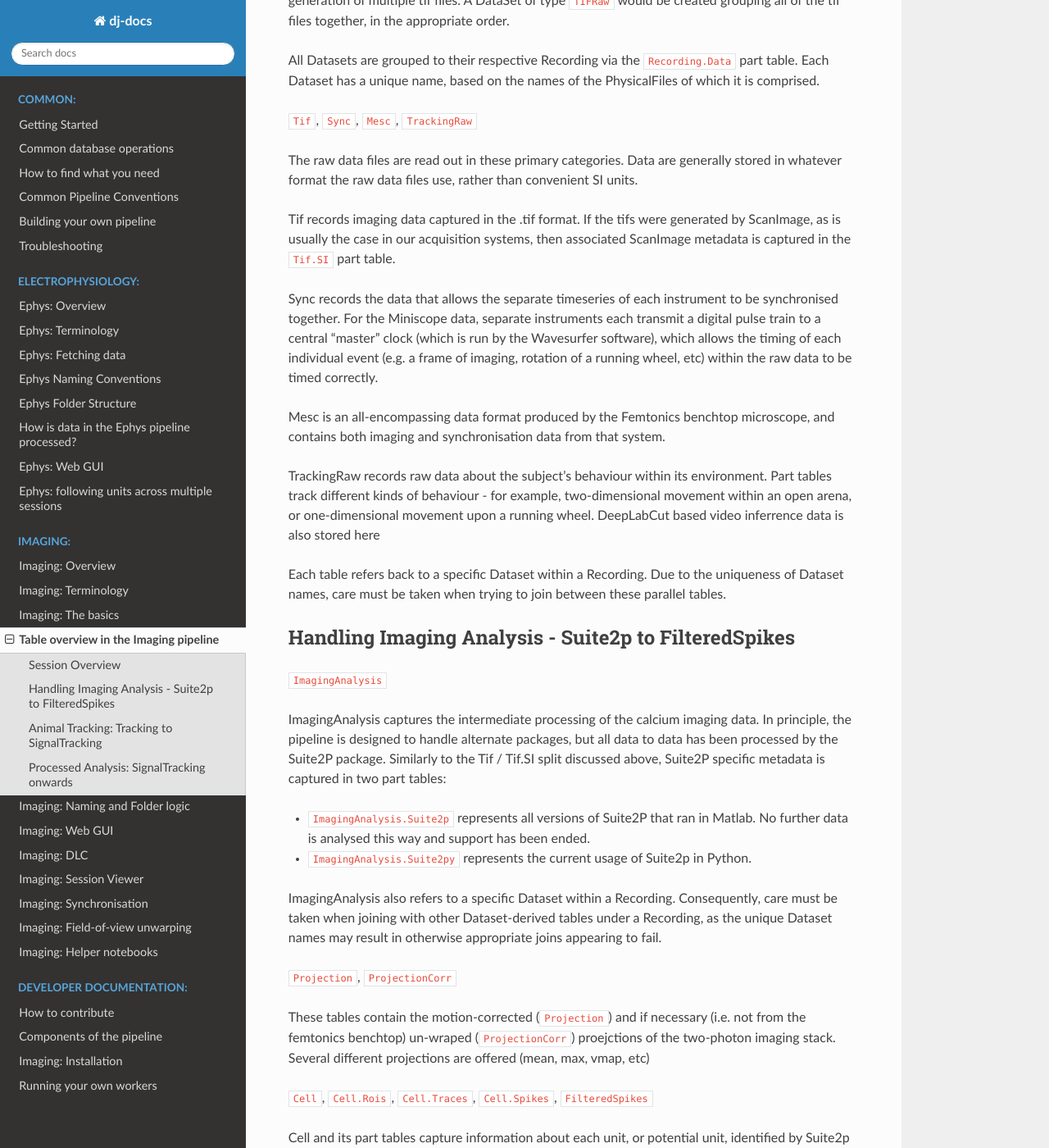
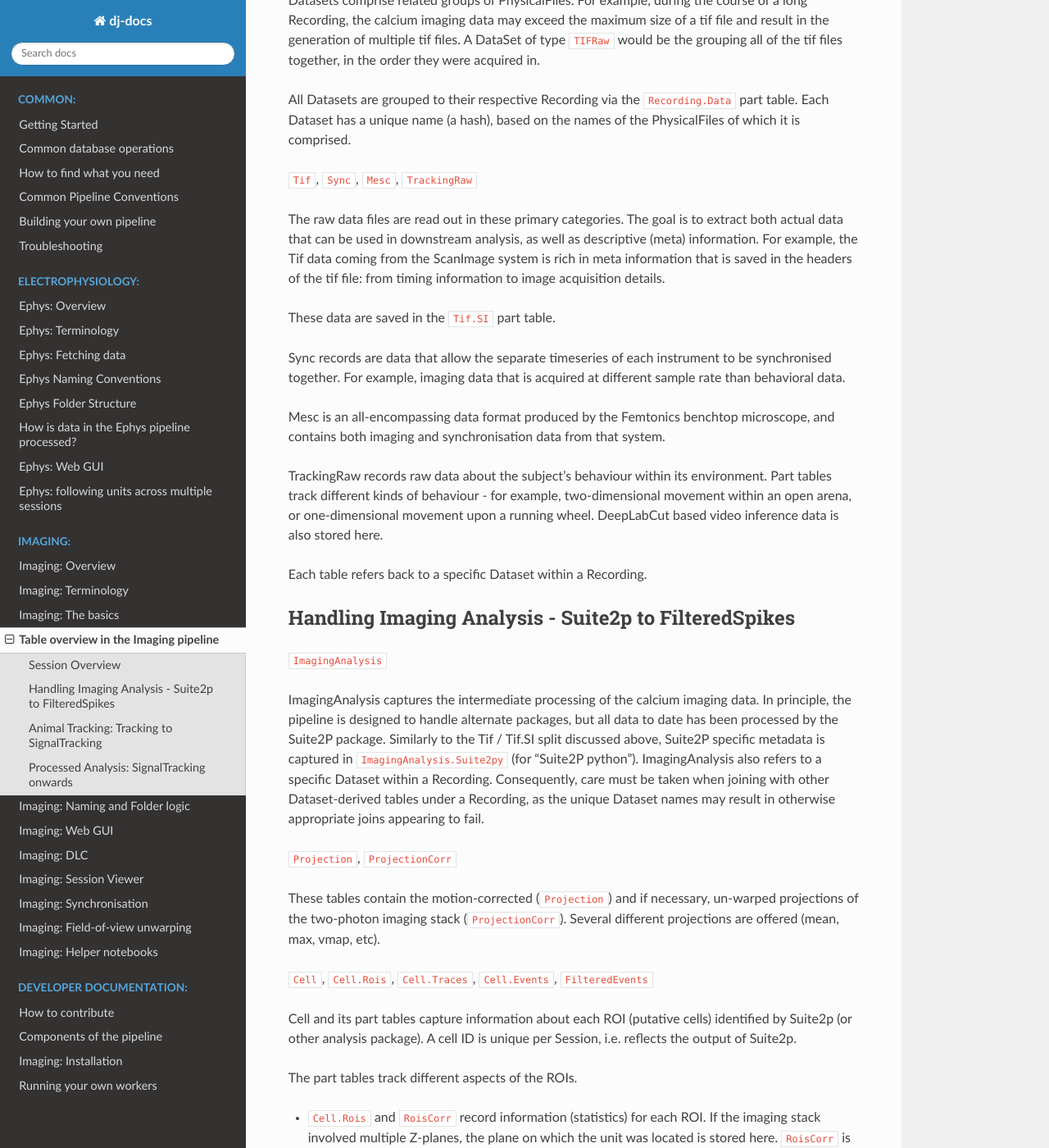
Before and after one commit to kavli-ntnu/dj-docs, a Sphinx documentation site: the page built from docs/imaging/table-overview.rst, in a window 1280 px wide and 1400 px high, scrolled down 1866 px. Shown: the whole window at 82% size. Built offline with Sphinx 7.4.7 and the Read the Docs theme 2.0.0, drawn with Linux system fonts in a browser that asks for light colours; some of the changed text lies outside the part shown.

Commit message:
Update table-overview.rst

```diff
--- a/docs/imaging/table-overview.rst
+++ b/docs/imaging/table-overview.rst
@@ -6,9 +6,9 @@
 Conceptually, the Imaging pipeline is broken up into four major components:
 
   * Session overview and raw data
-  * Image Analysis: from a tif sequence to calcium activity
-  * Tracking: subject behaviour in its environment
-  * Processed Analysis: converting calcium events into publications
+  * Image Analysis: Cells and their activity
+  * Tracking: Mouse behaviour data
+  * Processed Analysis: Everything that deals with "Image Analysis" and "Tracking" above and eventually leads to calculation of scores, e.g. gridscore.
 
 
 .. figure:: /_static/imaging/schemas/overview.png
@@ -29,33 +29,33 @@
 
 ``Recording``
 
-A Recording comprises the grouping of a subject performing a single activity. It is the smallest time group tracked as a specific object within the pipeline. A Recording typically corresponds to the Experimenter pressing start / stop within the ScanImage software. Each recording within a Session may be identified by a unique ``recording_name`` attribute.
+A Recording comprises the grouping of a subject performing a single activity (for example, an animal imaged head fixed on a treadmill). It is the smallest time group tracked as a specific object within the pipeline. A Recording typically corresponds to the Experimenter pressing start / stop within the ScanImage software without changing the naming of the saved data. Each recording within a Session may be identified by a unique ``recording_name`` attribute.
 
 
 ``Recording.Data``, ``Dataset``, ``PhysicalFile``
 
 Raw data is tracked per Recording. Each Recording references a number of Datasets. A Dataset is made up of one or more PhysicalFiles.
 
-PhysicalFiles are the lowest level object: these refer to _specific_ files stored on some computer somewhere. PhysicalFiles are tracked by a file repository (e.g. a network storage drive), and their relative path from that file repository, uniquely identified by a hash of that relative path.
+PhysicalFiles are the lowest level object: these refer to _specific_ files stored on some computer somewhere. PhysicalFiles are tracked by a file repository (e.g. a network storage drive), and their relative path from that file repository.
 
-Datasets comprise related groups of PhysicalFiles. For example, during the course of a long Recording, the calcium imaging data may exceed the maximum size of a tif file and result in the generation of multiple tif files. A DataSet of type ``TIFRaw`` would be created grouping all of the tif files together, in the appropriate order.
+Datasets comprise related groups of PhysicalFiles. For example, during the course of a long Recording, the calcium imaging data may exceed the maximum size of a tif file and result in the generation of multiple tif files. A DataSet of type ``TIFRaw`` would be the grouping all of the tif files together, in the order they were acquired in.
 
-All Datasets are grouped to their respective Recording via the ``Recording.Data`` part table. Each Dataset has a unique name, based on the names of the PhysicalFiles of which it is comprised.
+All Datasets are grouped to their respective Recording via the ``Recording.Data`` part table. Each Dataset has a unique name (a hash), based on the names of the PhysicalFiles of which it is comprised.
 
 
 ``Tif``, ``Sync``, ``Mesc``, ``TrackingRaw``
 
-The raw data files are read out in these primary categories. Data are generally stored in whatever format the raw data files use, rather than convenient SI units.
+The raw data files are read out in these primary categories. The goal is to extract both actual data that can be used in downstream analysis, as well as descriptive (meta) information. For example, the Tif data coming from the ScanImage system is rich in meta information that is saved in the headers of the tif file: from timing information to image acquisition details.
 
-Tif records imaging data captured in the .tif format. If the tifs were generated by ScanImage, as is usually the case in our acquisition systems, then associated ScanImage metadata is captured in the ``Tif.SI`` part table.
+These data are saved in the ``Tif.SI`` part table.
 
-Sync records the data that allows the separate timeseries of each instrument to be synchronised together. For the Miniscope data, separate instruments each transmit a digital pulse train to a central "master" clock (which is run by the Wavesurfer software), which allows the timing of each individual event (e.g. a frame of imaging, rotation of a running wheel, etc)  within the raw data to be timed correctly.
+Sync records are data that allow the separate timeseries of each instrument to be synchronised together. For example, imaging data that is acquired at different sample rate than behavioral data.
 
 Mesc is an all-encompassing data format produced by the Femtonics benchtop microscope, and contains both imaging and synchronisation data from that system.
 
-TrackingRaw records raw data about the subject's behaviour within its environment. Part tables track different kinds of behaviour - for example, two-dimensional movement within an open arena, or one-dimensional movement upon a running wheel. DeepLabCut based video inferrence data is also stored here
+TrackingRaw records raw data about the subject's behaviour within its environment. Part tables track different kinds of behaviour - for example, two-dimensional movement within an open arena, or one-dimensional movement upon a running wheel. DeepLabCut based video inference data is also stored here.
 
-Each table refers back to a specific Dataset within a Recording. Due to the uniqueness of Dataset names, care must be taken when trying to join between these parallel tables.
+Each table refers back to a specific Dataset within a Recording.
 
 
 Handling Imaging Analysis - Suite2p to FilteredSpikes
@@ -63,29 +63,25 @@
 
 ``ImagingAnalysis``
 
-ImagingAnalysis captures the intermediate processing of the calcium imaging data. In principle, the pipeline is designed to handle alternate packages, but all data to data has been processed by the Suite2P package. Similarly to the Tif / Tif.SI split discussed above, Suite2P specific metadata is captured in two part tables:
-
-* ``ImagingAnalysis.Suite2p`` represents all versions of Suite2P that ran in Matlab. No further data is analysed this way and support has been ended.
-* ``ImagingAnalysis.Suite2py`` represents the current usage of Suite2p in Python.
-
+ImagingAnalysis captures the intermediate processing of the calcium imaging data. In principle, the pipeline is designed to handle alternate packages, but all data to date has been processed by the Suite2P package. Similarly to the Tif / Tif.SI split discussed above, Suite2P specific metadata is captured in ``ImagingAnalysis.Suite2py`` (for "Suite2P python").
 ImagingAnalysis also refers to a specific Dataset within a Recording. Consequently, care must be taken when joining with other Dataset-derived tables under a Recording, as the unique Dataset names may result in otherwise appropriate joins appearing to fail.
 
 
 ``Projection``, ``ProjectionCorr``
 
-These tables contain the motion-corrected (``Projection``) and if necessary (i.e. not from the femtonics benchtop) un-wraped (``ProjectionCorr``) proejctions of the two-photon imaging stack. Several different projections are offered (mean, max, vmap, etc)
+These tables contain the motion-corrected (``Projection``) and if necessary, un-warped projections of the two-photon imaging stack (``ProjectionCorr``). Several different projections are offered (mean, max, vmap, etc).
 
 
-``Cell``, ``Cell.Rois``, ``Cell.Traces``, ``Cell.Spikes``, ``FilteredSpikes``
+``Cell``, ``Cell.Rois``, ``Cell.Traces``, ``Cell.Events``, ``FilteredEvents``
 
-Cell and its part tables capture information about each unit, or potential unit, identified by Suite2p (or other analysis package). A cell ID is unique per Session, i.e. per run of Suite2p
+Cell and its part tables capture information about each ROI (putative cells) identified by Suite2p (or other analysis package). A cell ID is unique per Session, i.e. reflects the output of Suite2p.
 
-The part tables track different aspects of the unit.
+The part tables track different aspects of the ROIs.
 
-* ``Cell.Rois`` and ``RoisCorr`` record the exact pixels from which the unit behaviour is derived. If the imaging stack involve multiple Z-planes, the plane on which the unit was located is stored here. ``RoisCorr`` is the unwarped RoI (which is applicable within the projection in ``ProjectionCorr``)
-* ``Cell.Traces`` records the fluoresence, neuropil, and dF/F trace of the unit. Traces are recorded for both primary and secondary channels
-* ``Cell.Spikes`` records the filtered trace after attempting to deconvolve cell spiking behaviour within the calcium activity.
-* ``FilteredSpikes`` presents a filtered view of the deconvolved spike activity depending on user parameters.
+* ``Cell.Rois`` and ``RoisCorr`` record information (statistics) for each ROI. If the imaging stack involved multiple Z-planes, the plane on which the unit was located is stored here. ``RoisCorr`` is the unwarped ROI (which is applicable within the projection in ``ProjectionCorr``)
+* ``Cell.Traces`` records the fluoresence, neuropil, and dF/F trace of the ROIs. Traces are recorded for both primary and secondary channels
+* ``Cell.Events`` records deconvolved activity
+* ``FilteredEvents`` presents a filtered view of the deconvolved fluorescence activity (depending on user parameters).
 
 
 ``SNR``
@@ -98,11 +94,11 @@
 
 ``Tracking``
 
-Tracking represents the processed outcome of the raw tracking data in its various flavours. Data are stored in appropriate SI units, assuming that calibration data is available. Typically, distances are stored in mm, time in seconds, and angles in radians. As with ``TrackingRaw``, differnent kinds of data are stored in part tables - linear tracking, openfield tracking, DLC tracking etc.
+Tracking represents the processed outcome of the raw tracking data in its various flavours. Data are stored in appropriate SI units, assuming that calibration data is available. Typically, distances are stored in mm, time in seconds, and angles in degrees. As with ``TrackingRaw``, differnent kinds of data are stored in part tables - linear tracking, openfield tracking, DLC tracking etc.
 
 ``SignalTracking``
 
-SignalTracking matches the calcium activity traces in ``FilteredSpikes`` to the subject's spatial behaviour stored in ``Tracking``. Due to the slow acquisition rate of two-photon imaging data, each unit has a unique timeseries generated, based on the location of the unit's ROI within the two-photon imaging frame, and the scan speed of the laser. The nearest tracking frame is picked out, and the subject's state vector associated with each trace value.
+SignalTracking matches the calcium activity traces in ``FilteredEvents`` to the subject's behaviour stored in ``Tracking``. Due to the slow acquisition rate of two-photon imaging data, each cell has a unique timeseries generated, based on the location of the cell's ROI within the two-photon imaging frame, and the scan speed of the laser. The nearest tracking frame is picked out.
 
 
 Processed Analysis: SignalTracking onwards
@@ -114,9 +110,9 @@
 
 Histograms of the time spent by the ubject in various states (positions within an arena, pointing angles)
 
-``Ratemap``
+``TuningMap``
 
-Histograms of the firing rate of units as a function of subject position within an arena
+Spatial tuning map (= ratemap in ephys terms)
 
 ``GridScore``
 
```
